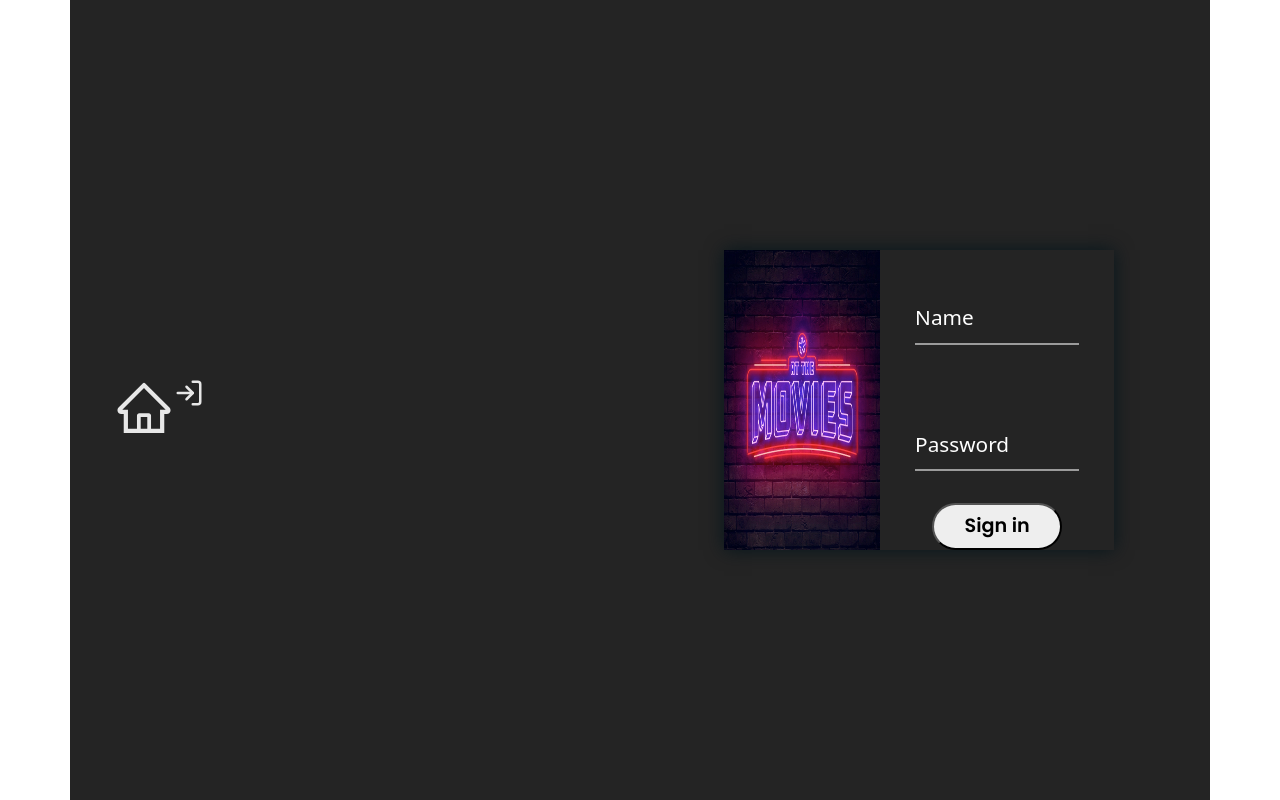
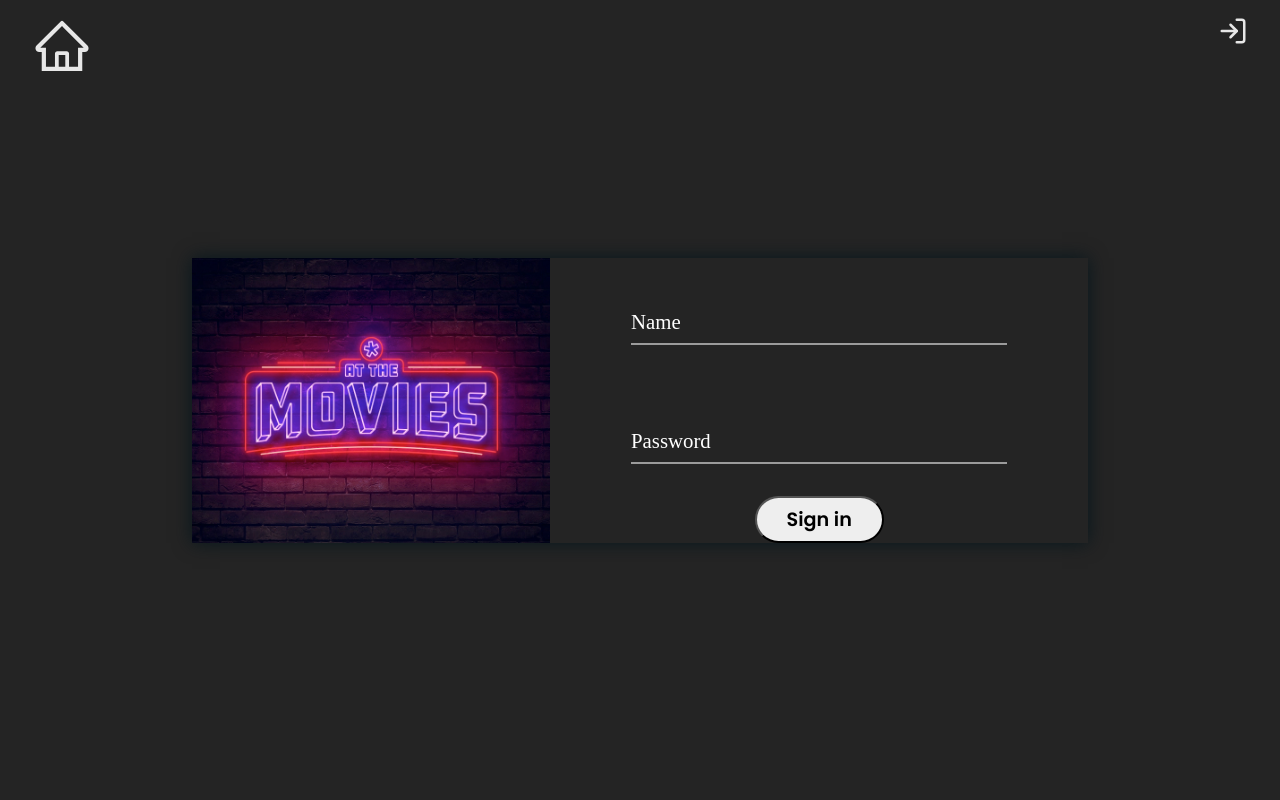
Before and after one commit to danidcode/Movies-Project, a React (Create React App) app: page /Movies-Project/login in a window 1280 px wide. Built offline with nearby package versions, Linux system fonts and the light colour scheme; no server answers.

Commit message:
Fixing bootstrap conflicts

```diff
--- a/package.json
+++ b/package.json
@@ -20,6 +20,7 @@
     "react-dom": "^18.2.0",
     "react-icons": "^4.4.0",
     "react-scripts": "5.0.1",
+    "react-spinners": "^0.13.4",
     "rxjs": "^7.5.6",
     "sass": "^1.53.0",
     "sweetalert2": "^11.4.26",
--- a/src/App.js
+++ b/src/App.js
@@ -12,7 +12,7 @@ function App() {
     // this is how the components can communicate with each other
     <MovieState>
       <Router>
-        <div className="container">
+        <div className="container-app">
           <Navbar />
           <Routes>
             <Route exact path="/Movies-Project" element={<Home />} />
--- a/src/components/Home.js
+++ b/src/components/Home.js
@@ -1,8 +1,8 @@
 import React, { useContext, useEffect, useState } from "react";
 import Pagination from "./Pagination";
 import movieContext from "../context/Movies/MovieContext";
-import Spinner from "react-bootstrap/Spinner";
 import MovieCard from "./Movies/MovieCard";
+import MoonLoader from "react-spinners/MoonLoader";
 import AOS from "aos";
 import "aos/dist/aos.css";
 
@@ -27,7 +27,11 @@ const Home = () => {
   return (
     <>
       {isLoading ? (
-        <Spinner animation="border" variant="secondary" />
+
+<MoonLoader
+  color="rgb(231, 231, 231)"
+  size={35}
+/>
       ) : (
         <div className="layout">
           <div className="homeContainer">
--- a/src/components/Login.js
+++ b/src/components/Login.js
@@ -2,8 +2,8 @@ import React, { useContext, useEffect, useState } from "react";
 import MovieLogo from "../movies_logo.webp";
 import movieContext from "../context/Movies/MovieContext";
 import Swal from "sweetalert2";
-import Spinner from "react-bootstrap/Spinner";
 import withReactContent from "sweetalert2-react-content";
+import MoonLoader from "react-spinners/MoonLoader";
 const MySwal = withReactContent(Swal);
 const Login = () => {
   useEffect(() => {
@@ -70,7 +70,10 @@ const Login = () => {
 
             <div>
               {sendingForm ? (
-                <Spinner animation="border" variant="secondary" />
+                <MoonLoader
+                color="rgb(231, 231, 231)"
+                size={35}
+              />
               ) : (
                 <button type="submit" className="login-content-form-button">
                   Sign in
--- a/src/components/Movies/Details.js
+++ b/src/components/Movies/Details.js
@@ -1,7 +1,7 @@
 import React, { useContext, useEffect, useState } from "react";
 import movieContext from "../../context/Movies/MovieContext";
 import { useParams } from "react-router-dom";
-import Spinner from "react-bootstrap/Spinner";
+import MoonLoader from "react-spinners/MoonLoader";
 const IMG_API = "https://image.tmdb.org/t/p/w500";
 
 const Details = () => {
@@ -18,7 +18,10 @@ const Details = () => {
     <>
       {/* Conditional rendering because selectedMovie will be undefined until the request to the API ends */}
       {isLoading ? (
-        <Spinner animation="border" variant="secondary" />
+        <MoonLoader
+        color="rgb(231, 231, 231)"
+        size={35}
+      />
       ) : (
         <>
           <div
--- a/src/sass/main.scss
+++ b/src/sass/main.scss
@@ -3,7 +3,6 @@
 @import "navbar";
 @import "details";
 @import "card";
-@import "~bootstrap/scss/bootstrap";
 @import "paginate";
 @import "login";
 
@@ -16,10 +15,14 @@ body {
   padding: 0;
 }
 
-.container {
+.container-app {
   min-height: 100vh;
   background-color: $bg-color;
   display: flex;
   justify-content: center;
   align-items: center;
 }
+
+img,svg{
+  vertical-align: middle;
+}
```
Also changed, not shown: 1 other file (tests, documents, lock files or other folders).
